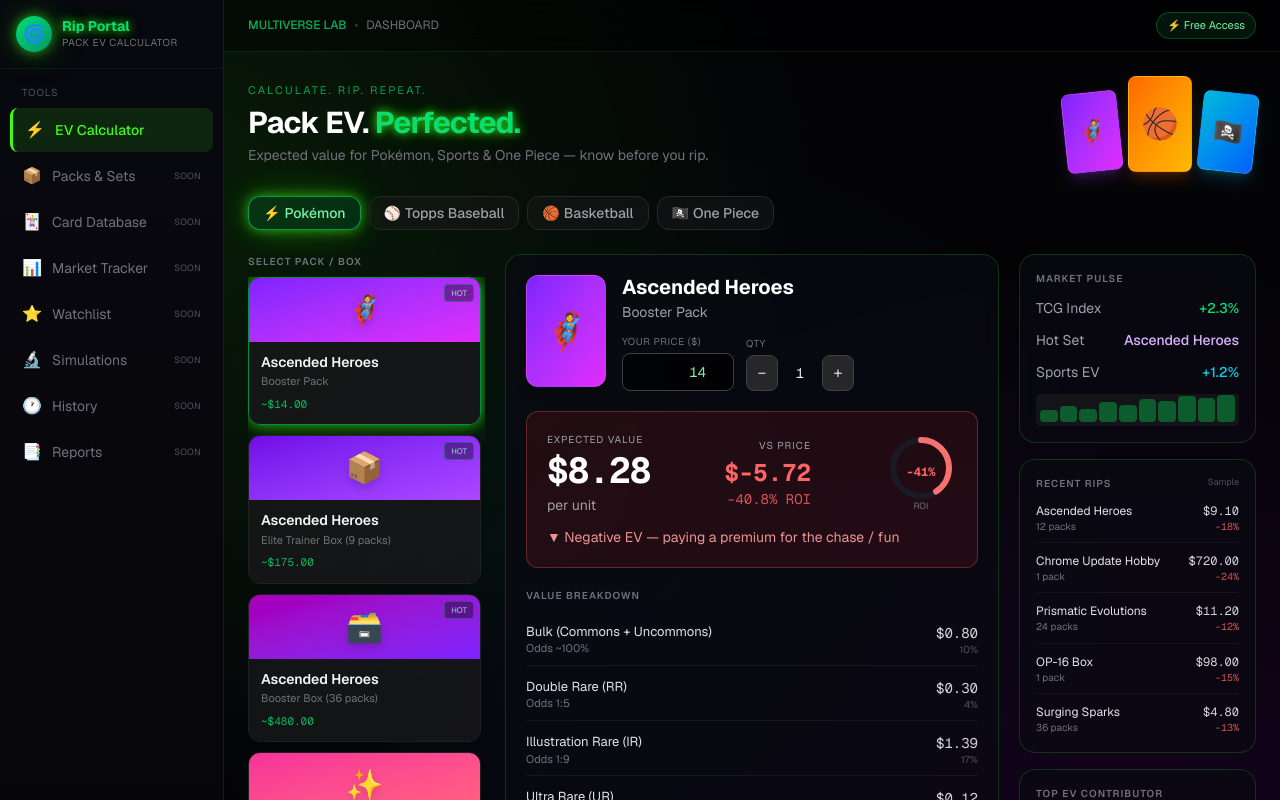
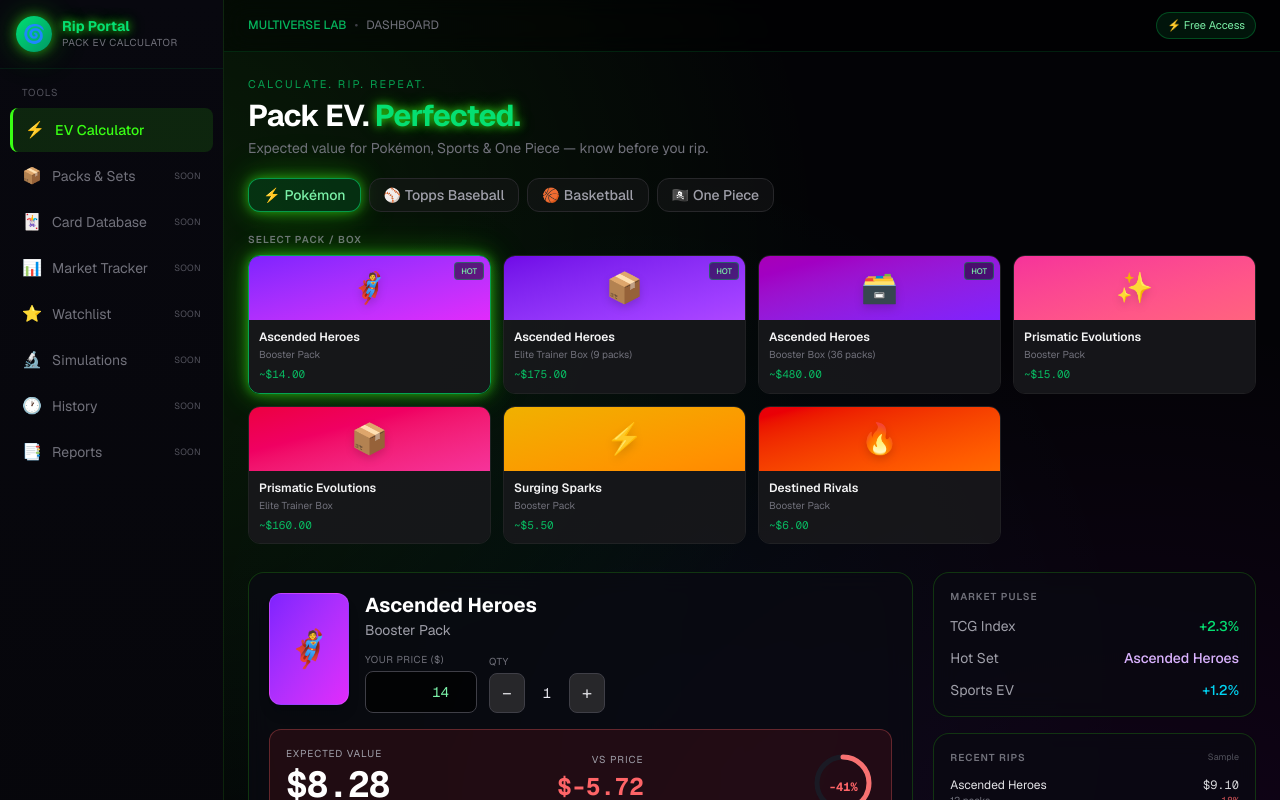
Before and after one commit to lukewithflash-ops/Rips-Portal, a Next.js app: page / in a window 1280 px wide. Shown: the top 800 px of the page. Built offline with nearby package versions, Linux system fonts and the light colour scheme.

Commit message:
Update page.tsx

```diff
--- a/src/app/page.tsx
+++ b/src/app/page.tsx
@@ -1,6 +1,6 @@
 "use client";
 
-import { useState, useMemo } from "react";
+import { useState, useMemo, useRef } from "react";
 import {
   categories,
   products,
@@ -22,6 +22,7 @@ export default function Home() {
   const [selectedId, setSelectedId] = useState<string | null>(null);
   const [customPrice, setCustomPrice] = useState<string>("");
   const [quantity, setQuantity] = useState(1);
+  const resultsRef = useRef<HTMLDivElement>(null);
 
   const categoryProducts = useMemo(
     () => products.filter((p) => p.category === activeCategory),
@@ -61,6 +62,9 @@ export default function Home() {
   const handleSelectProduct = (id: string) => {
     setSelectedId(id);
     setCustomPrice("");
+    setTimeout(() => {
+      resultsRef.current?.scrollIntoView({ behavior: "smooth", block: "start" });
+    }, 80);
   };
 
   const topSlot = effectiveProduct?.slots
@@ -68,8 +72,6 @@ export default function Home() {
     .sort((a, b) => b.oddsNum * b.avgValue - a.oddsNum * a.avgValue)[0];
 
   const roiVisual = Math.min(100, Math.max(0, Math.abs(roi)));
-  const roiCirc = 2 * Math.PI * 28;
-  const roiOffset = roiCirc - (roiVisual / 100) * roiCirc;
 
   return (
     <div className="flex min-h-screen portal-bg">
@@ -162,17 +164,14 @@ export default function Home() {
                 <span>DASHBOARD</span>
               </div>
             </div>
-            <div className="flex items-center gap-2">
             <span className="hidden sm:inline-flex items-center gap-1.5 text-[11px] px-2.5 py-1 rounded-full bg-green-500/10 border border-green-500/30 text-green-300">
               ⚡ Free Access
             </span>
           </div>
-          </div>
         </header>
 
         <main className="flex-1 p-4 md:p-6 overflow-y-auto">
-          <div className="mb-6 flex flex-col lg:flex-row lg:items-center lg:justify-between gap-5">
-            <div className="flex-1">
+          <div className="mb-5">
             <div className="text-[11px] uppercase tracking-[0.2em] text-green-400/70 mb-1.5">
               Calculate. Rip. Repeat.
             </div>
@@ -183,20 +182,8 @@ export default function Home() {
               Expected value for Pokémon, Sports & One Piece — know before you rip.
             </p>
           </div>
-            <div className="flex items-end gap-2 shrink-0">
-              <div className="w-14 h-20 rounded-lg bg-gradient-to-br from-violet-600 to-fuchsia-500 border border-white/10 shadow-lg shadow-purple-500/20 rotate-[-6deg] flex items-center justify-center text-2xl">
-                🦸
-              </div>
-              <div className="w-16 h-24 rounded-lg bg-gradient-to-br from-orange-500 to-amber-400 border border-white/10 shadow-lg shadow-orange-500/20 flex items-center justify-center text-3xl z-10">
-                🏀
-              </div>
-              <div className="w-14 h-20 rounded-lg bg-gradient-to-br from-cyan-500 to-blue-600 border border-white/10 shadow-lg shadow-cyan-500/20 rotate-[6deg] flex items-center justify-center text-2xl">
-                🏴‍☠️
-              </div>
-            </div>
-          </div>
 
-          <div className="flex flex-wrap gap-2 mb-6">
+          <div className="flex flex-wrap gap-2 mb-5">
             {categories.map((cat) => (
               <button
                 key={cat.id}
@@ -217,12 +204,12 @@ export default function Home() {
           </div>
 
           {effectiveProduct ? (
-            <div className="grid xl:grid-cols-12 gap-5">
-              <div className="xl:col-span-3 space-y-3">
+            <div className="flex flex-col gap-5">
+              <div>
                 <h2 className="text-[10px] font-semibold text-zinc-500 uppercase tracking-widest mb-2">
                   Select Pack / Box
                 </h2>
-                <div className="grid grid-cols-1 gap-2.5 max-h-[70vh] overflow-y-auto pr-1">
+                <div className="flex gap-3 overflow-x-auto pb-2 -mx-1 px-1 snap-x snap-mandatory lg:grid lg:grid-cols-3 xl:grid-cols-4 lg:overflow-visible">
                   {categoryProducts.map((p) => {
                     const isTrending =
                       p.id.includes("ascended") || p.id.includes("chrome-update");
@@ -232,34 +219,34 @@ export default function Home() {
                         key={p.id}
                         onClick={() => handleSelectProduct(p.id)}
                         className={`
-                          w-full text-left rounded-xl border overflow-hidden transition-all card-hover
+                          snap-start flex-shrink-0 w-[140px] lg:w-auto text-left rounded-xl border overflow-hidden transition-all card-hover
                           ${
                             isActive
-                              ? "border-green-400/60 portal-glow"
+                              ? "border-green-400/70 portal-glow ring-1 ring-green-400/30"
                               : "border-zinc-800/80 hover:border-green-500/30"
                           }
                         `}
                       >
                         <div
-                          className={`h-16 bg-gradient-to-br ${
+                          className={`h-20 lg:h-16 bg-gradient-to-br ${
                             p.accent || "from-zinc-700 to-zinc-800"
                           } flex items-center justify-center relative`}
                         >
                           <span className="text-3xl drop-shadow-lg">{p.emoji || "📦"}</span>
                           {isTrending && (
-                            <span className="absolute top-1.5 right-1.5 text-[8px] px-1.5 py-0.5 rounded bg-black/50 text-green-300 border border-green-500/40 font-medium trending-pulse">
+                            <span className="absolute top-1.5 right-1.5 text-[8px] px-1.5 py-0.5 rounded bg-black/50 text-green-300 border border-green-500/40 font-medium">
                               HOT
                             </span>
                           )}
                         </div>
-                        <div className="p-3 bg-zinc-900/80">
-                          <div className="font-semibold text-zinc-100 text-sm leading-tight">
+                        <div className="p-2.5 bg-zinc-900/90">
+                          <div className="font-semibold text-zinc-100 text-xs leading-tight line-clamp-2">
                             {p.name}
                           </div>
-                          <div className="text-[11px] text-zinc-500 mt-0.5">
+                          <div className="text-[10px] text-zinc-500 mt-0.5 truncate">
                             {p.format}
                           </div>
-                          <div className="text-[11px] text-green-400/80 mt-1.5 font-mono">
+                          <div className="text-[11px] text-green-400/80 mt-1 font-mono">
                             ~${p.defaultPrice.toFixed(2)}
                           </div>
                         </div>
@@ -269,18 +256,19 @@ export default function Home() {
                 </div>
               </div>
 
-              <div className="xl:col-span-6 space-y-4">
-                <div className="panel rounded-2xl p-5 portal-border">
-                  <div className="flex gap-4 mb-5">
+              <div ref={resultsRef} className="grid lg:grid-cols-12 gap-5 scroll-mt-20">
+                <div className="lg:col-span-8 space-y-4">
+                  <div className="panel rounded-2xl p-4 md:p-5 portal-border">
+                    <div className="flex gap-3 md:gap-4 mb-4">
                       <div
-                      className={`w-20 h-28 rounded-xl bg-gradient-to-br ${
+                        className={`w-16 h-24 md:w-20 md:h-28 rounded-xl bg-gradient-to-br ${
                           effectiveProduct.accent || "from-zinc-700 to-zinc-800"
-                      } flex items-center justify-center text-4xl shrink-0 shadow-lg border border-white/10`}
+                        } flex items-center justify-center text-3xl md:text-4xl shrink-0 shadow-lg border border-white/10`}
                       >
                         {effectiveProduct.emoji || "📦"}
                       </div>
                       <div className="flex-1 min-w-0">
-                      <h2 className="text-xl font-bold text-white leading-tight">
+                        <h2 className="text-lg md:text-xl font-bold text-white leading-tight">
                           {effectiveProduct.name}
                         </h2>
                         <p className="text-sm text-zinc-400 mt-0.5">
@@ -293,11 +281,12 @@ export default function Home() {
                             </label>
                             <input
                               type="number"
+                              inputMode="decimal"
                               step="0.01"
                               min="0"
                               value={customPrice !== "" ? customPrice : price}
                               onChange={(e) => setCustomPrice(e.target.value)}
-                            className="w-28 bg-black/70 border border-zinc-700 rounded-lg px-3 py-2 text-right text-green-300 font-mono text-sm focus:outline-none focus:border-green-400"
+                              className="w-28 bg-black/70 border border-zinc-700 rounded-lg px-3 py-2.5 text-right text-green-300 font-mono text-sm focus:outline-none focus:border-green-400"
                             />
                           </div>
                           <div>
@@ -307,7 +296,7 @@ export default function Home() {
                             <div className="flex items-center gap-1">
                               <button
                                 onClick={() => setQuantity(Math.max(1, quantity - 1))}
-                              className="w-8 h-9 rounded-lg bg-zinc-800 border border-zinc-700 text-zinc-300"
+                                className="w-9 h-10 rounded-lg bg-zinc-800 border border-zinc-700 text-zinc-300 text-lg"
                               >
                                 −
                               </button>
@@ -316,7 +305,7 @@ export default function Home() {
                               </span>
                               <button
                                 onClick={() => setQuantity(quantity + 1)}
-                              className="w-8 h-9 rounded-lg bg-zinc-800 border border-zinc-700 text-zinc-300"
+                                className="w-9 h-10 rounded-lg bg-zinc-800 border border-zinc-700 text-zinc-300 text-lg"
                               >
                                 +
                               </button>
@@ -328,18 +317,18 @@ export default function Home() {
 
                     {result && (
                       <div
-                      className={`rounded-xl p-5 mb-5 border ${
+                        className={`rounded-xl p-4 mb-4 border ${
                           totalProfit >= 0
                             ? "bg-green-500/10 border-green-400/40 portal-glow"
                             : "bg-red-500/10 border-red-400/30"
                         }`}
                       >
-                      <div className="flex flex-wrap items-center justify-between gap-6">
+                        <div className="flex flex-wrap items-center justify-between gap-4">
                           <div>
                             <div className="text-[10px] uppercase tracking-widest text-zinc-400 mb-1">
                               Expected Value
                             </div>
-                          <div className="text-4xl font-bold font-mono text-white tracking-tight">
+                            <div className="text-3xl md:text-4xl font-bold font-mono text-white tracking-tight">
                               ${result.totalEV.toFixed(2)}
                             </div>
                             <div className="text-sm text-zinc-400 mt-1">
@@ -358,7 +347,7 @@ export default function Home() {
                               vs Price
                             </div>
                             <div
-                            className={`text-2xl font-bold font-mono ${
+                              className={`text-xl md:text-2xl font-bold font-mono ${
                                 totalProfit >= 0 ? "text-green-400" : "text-red-400"
                               }`}
                             >
@@ -376,37 +365,32 @@ export default function Home() {
                           </div>
 
                           <div className="flex flex-col items-center">
-                          <svg width="72" height="72" className="-rotate-90">
+                            <svg width="64" height="64" className="-rotate-90">
+                              <circle cx="32" cy="32" r="26" fill="none" stroke="#1a1a24" strokeWidth="5" />
                               <circle
-                              cx="36"
-                              cy="36"
-                              r="28"
-                              fill="none"
-                              stroke="#1a1a24"
-                              strokeWidth="6"
-                            />
-                            <circle
-                              cx="36"
-                              cy="36"
-                              r="28"
+                                cx="32"
+                                cy="32"
+                                r="26"
                                 fill="none"
                                 stroke={roi >= 0 ? "#39ff14" : "#f87171"}
-                              strokeWidth="6"
+                                strokeWidth="5"
                                 strokeLinecap="round"
-                              strokeDasharray={roiCirc}
-                              strokeDashoffset={roiOffset}
+                                strokeDasharray={2 * Math.PI * 26}
+                                strokeDashoffset={
+                                  2 * Math.PI * 26 - (roiVisual / 100) * 2 * Math.PI * 26
+                                }
                                 className="transition-all duration-500"
                               />
                             </svg>
                             <span
-                            className={`text-xs font-bold font-mono -mt-10 ${
+                              className={`text-xs font-bold font-mono -mt-9 ${
                                 roi >= 0 ? "text-green-400" : "text-red-400"
                               }`}
                             >
                               {roi >= 0 ? "+" : ""}
                               {Math.round(roi)}%
                             </span>
-                          <span className="text-[9px] text-zinc-500 mt-5">ROI</span>
+                            <span className="text-[9px] text-zinc-500 mt-4">ROI</span>
                           </div>
                         </div>
                         <div className="mt-3 text-sm">
@@ -424,10 +408,10 @@ export default function Home() {
                     )}
 
                     <div>
-                    <h3 className="text-[10px] font-semibold text-zinc-500 uppercase tracking-widest mb-3">
+                      <h3 className="text-[10px] font-semibold text-zinc-500 uppercase tracking-widest mb-2">
                         Value Breakdown
                       </h3>
-                    <div className="space-y-1">
+                      <div className="space-y-0.5">
                         {effectiveProduct.slots.map((slot, i) => {
                           const contribution = slot.oddsNum * slot.avgValue;
                           const pct =
@@ -469,7 +453,7 @@ export default function Home() {
                   </div>
                 </div>
 
-              <div className="xl:col-span-3 space-y-4">
+                <div className="lg:col-span-4 space-y-4">
                   <div className="panel rounded-2xl p-4">
                     <h3 className="text-[10px] font-semibold text-zinc-500 uppercase tracking-widest mb-3">
                       Market Pulse
@@ -480,22 +464,10 @@ export default function Home() {
                         { label: "Hot Set", value: "Ascended Heroes", color: "text-purple-300" },
                         { label: "Sports EV", value: "+1.2%", color: "text-cyan-400" },
                       ].map((row) => (
-                      <div
-                        key={row.label}
-                        className="flex items-center justify-between text-sm"
-                      >
+                        <div key={row.label} className="flex items-center justify-between text-sm">
                           <span className="text-zinc-400">{row.label}</span>
                           <span className={`font-medium ${row.color}`}>{row.value}</span>
                         </div>
-                    ))}
-                  </div>
-                  <div className="mt-3 h-8 rounded bg-zinc-900/80 flex items-end gap-0.5 px-1 pb-1">
-                    {[40, 55, 45, 70, 60, 80, 75, 90, 85, 95].map((h, i) => (
-                      <div
-                        key={i}
-                        className="flex-1 rounded-sm bg-green-500/40"
-                        style={{ height: `${h}%` }}
-                      />
                       ))}
                     </div>
                   </div>
@@ -514,9 +486,7 @@ export default function Home() {
                           className="flex items-center justify-between text-sm border-b border-zinc-800/40 pb-2 last:border-0 last:pb-0"
                         >
                           <div className="min-w-0">
-                          <div className="text-zinc-200 truncate text-[12px]">
-                            {r.set}
-                          </div>
+                            <div className="text-zinc-200 truncate text-[12px]">{r.set}</div>
                             <div className="text-[10px] text-zinc-500">
                               {r.packs} pack{r.packs > 1 ? "s" : ""}
                             </div>
@@ -556,21 +526,10 @@ export default function Home() {
                     </div>
                   )}
 
-                <div className="panel rounded-2xl p-4 border-cyan-500/20">
-                  <h3 className="text-[10px] font-semibold text-cyan-400/80 uppercase tracking-widest mb-2">
-                    Portal Protocol
-                  </h3>
-                  <p className="text-xs text-zinc-500 leading-relaxed mb-3">
-                    Advanced filters. Custom sims. Edge in every rip.
+                  <p className="text-[10px] text-zinc-600 leading-relaxed px-1">
+                    Values are approximate. Decision aid only — not financial advice.
                   </p>
-                  <button className="w-full text-[11px] py-2 rounded-lg bg-cyan-500/10 border border-cyan-500/30 text-cyan-300">
-                    Coming Soon →
-                  </button>
                 </div>
-
-                <p className="text-[10px] text-zinc-600 leading-relaxed px-1">
-                  Values are approximate community estimates. Decision aid only — not financial advice.
-                </p>
               </div>
             </div>
           ) : (
```
Lines whose indentation alone changed are shown as unchanged.
